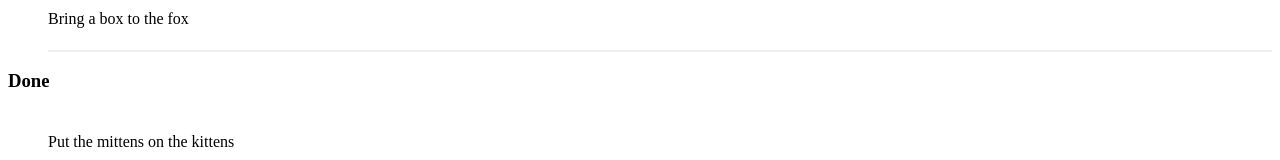
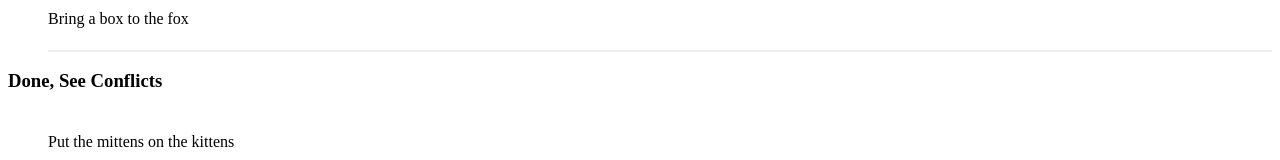
Before and after one commit to phanick/to-do-list, a plain HTML site: page index.html in a window 1280 px wide. Shown: the part 261-421 px from the top of the page. Drawn offline with Linux system fonts and the light colour scheme.

Commit message:
Conflicts2

```diff
--- a/index.html
+++ b/index.html
@@ -25,7 +25,7 @@ border-bottom: 2px solid #eee;
 <li>Clear the fogs for the frogs</li>
 <li>Bring a box to the fox</li>
 </ul>
-<h3>Done</h3>
+<h3>Done, See conflicts</h3>
 <ul>
 <li>Put the mittens on the kittens</li>
 </ul>
```
